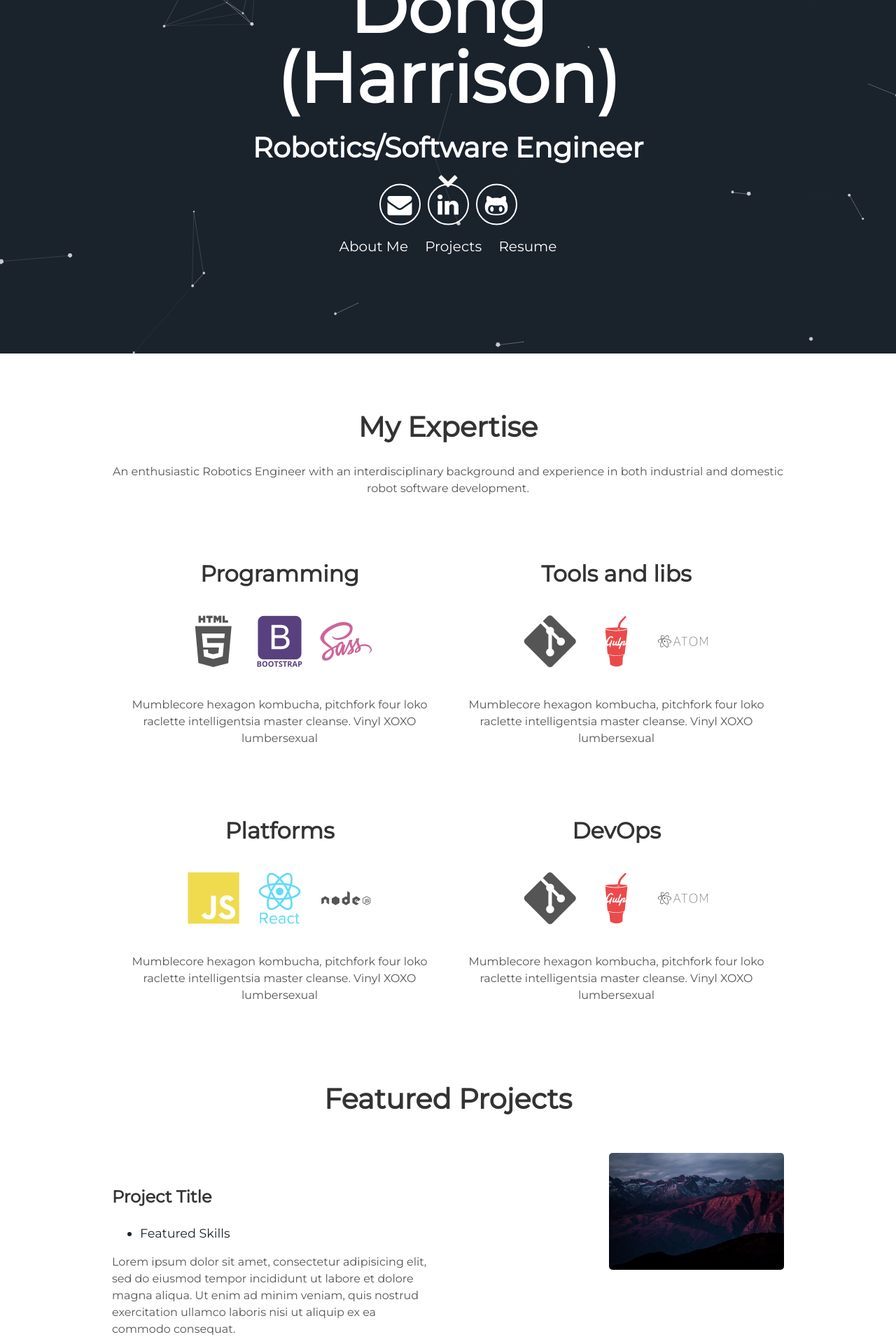
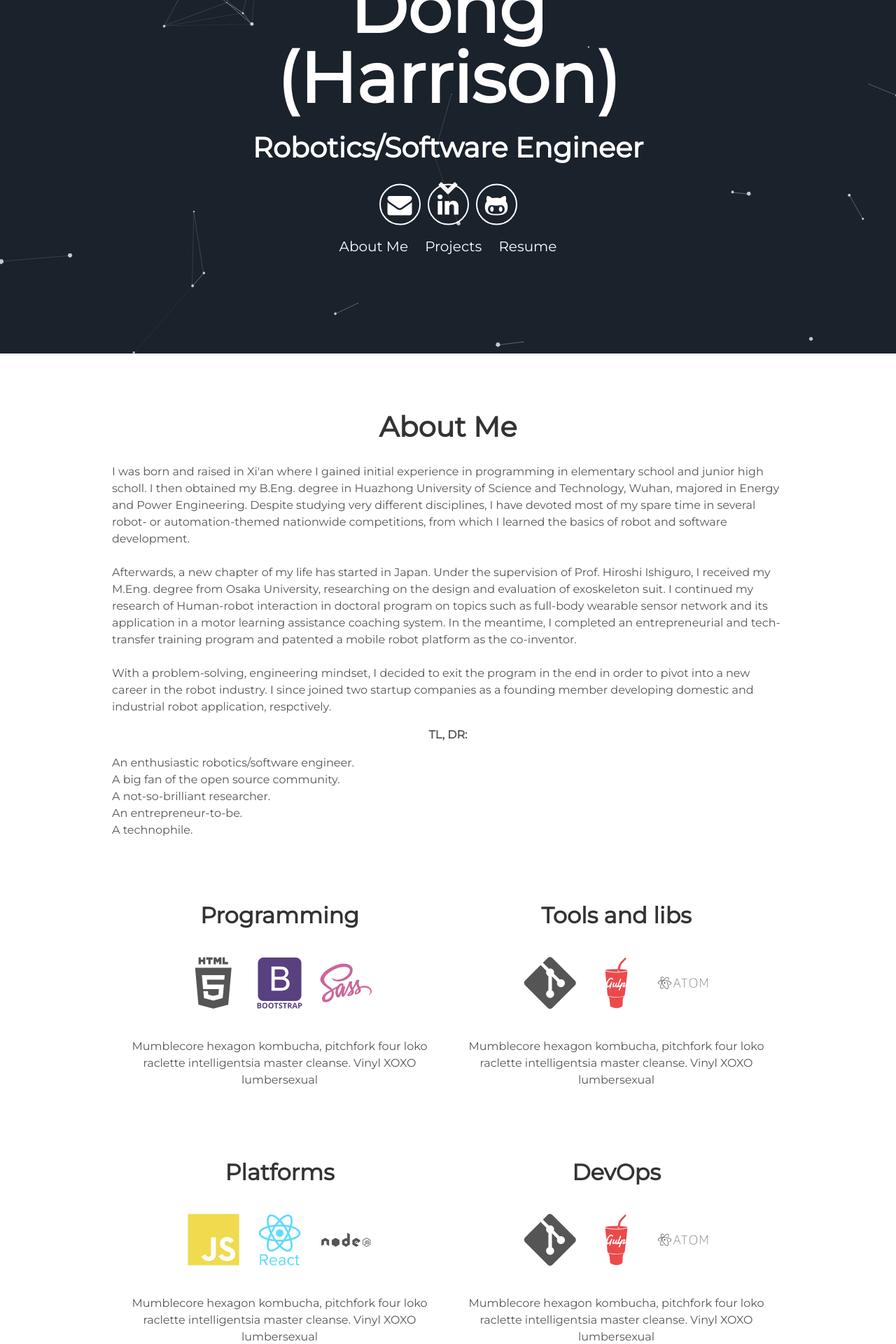
Before and after one commit to haisongdong-harrison/haisongdong-harrison.github.io, a Jekyll site: the page built from index.html, in a window 1280 px wide. Shown: the part 575-2495 px from the top of the page at 70% size. Built offline with Jekyll 4.4.1, drawn with Linux system fonts in a browser that asks for light colours.

Commit message:
Update "about me" section

```diff
--- a/_config.yml
+++ b/_config.yml
@@ -6,7 +6,26 @@ description:
 
 # User settings
 username: Haisong Dong (Harrison)
-user_description: An enthusiastic Robotics Engineer with an interdisciplinary background and experience in both industrial and domestic robot software development.
+user_description: >
+  I was born and raised in Xi'an where I gained initial experience in programming in elementary school and junior high scholl. I then
+  obtained my B.Eng. degree in Huazhong University of Science and Technology, Wuhan, majored in Energy and Power Engineering. Despite
+  studying very different disciplines, I have devoted most of my spare time in several robot- or automation-themed nationwide competitions,
+  from which I learned the basics of robot and software development.
+  <br/><br/>
+  Afterwards, a new chapter of my life has started in Japan. Under the supervision of Prof. Hiroshi Ishiguro, I received my M.Eng. degree
+  from Osaka University, researching on the design and evaluation of exoskeleton suit. I continued my research of Human-robot interaction
+  in doctoral program on topics such as full-body wearable sensor network and its application in a motor learning assistance coaching system.
+  In the meantime, I completed an entrepreneurial and tech-transfer training program and patented a mobile robot platform as the co-inventor.
+  <br/><br/>
+  With a problem-solving, engineering mindset, I decided to exit the program in the end in order to pivot into a new career in the robot industry.
+  I since joined two startup companies as a founding member developing domestic and industrial robot application, respctively.
+tldr_user_description: >
+  An enthusiastic robotics/software engineer. <br/>
+  A big fan of the open source community. <br/>
+  A not-so-brilliant researcher. <br/>
+  An entrepreneur-to-be. <br/>
+  A technophile. <br/>
+
 user_title: Robotics/Software Engineer
 email: haisongdong.harrison@gmail.com
 github_username:  haisongdong-harrison
--- a/_includes/about.html
+++ b/_includes/about.html
@@ -1,6 +1,8 @@
 <div class="user-details">
-  <h1> My Expertise </h1>
+  <h1> About Me </h1>
   <p> {{site.user_description}} </p>
+  <b> TL, DR: </b>
+  <p> {{site.tldr_user_description}} </p>
 </div>
   <div class="user">
     <div class="tech">
--- a/src/styles/_about.scss
+++ b/src/styles/_about.scss
@@ -29,4 +29,7 @@
 .user-details {
   text-align: center;
   margin: 5px auto;
+  p {
+    text-align: left;
+  }
 }
--- a/src/styles/_header.scss
+++ b/src/styles/_header.scss
@@ -106,7 +106,7 @@ img {
 .down {
   color: #FFF;
   position: absolute;
-  bottom: 25px;
+  bottom: 15px;
   width: 100%;
   margin: 0 auto;
   display: block;
```
Also changed, not shown: assets/css/main.css.
